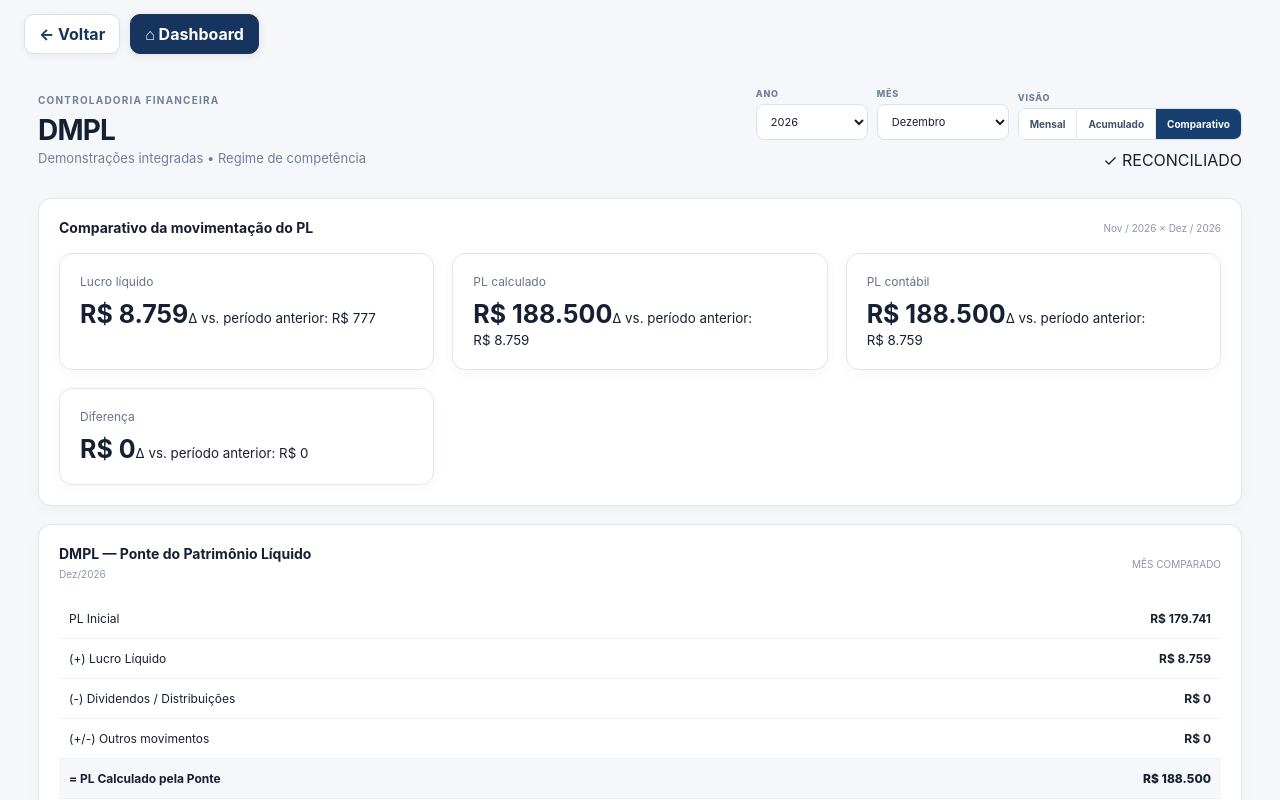
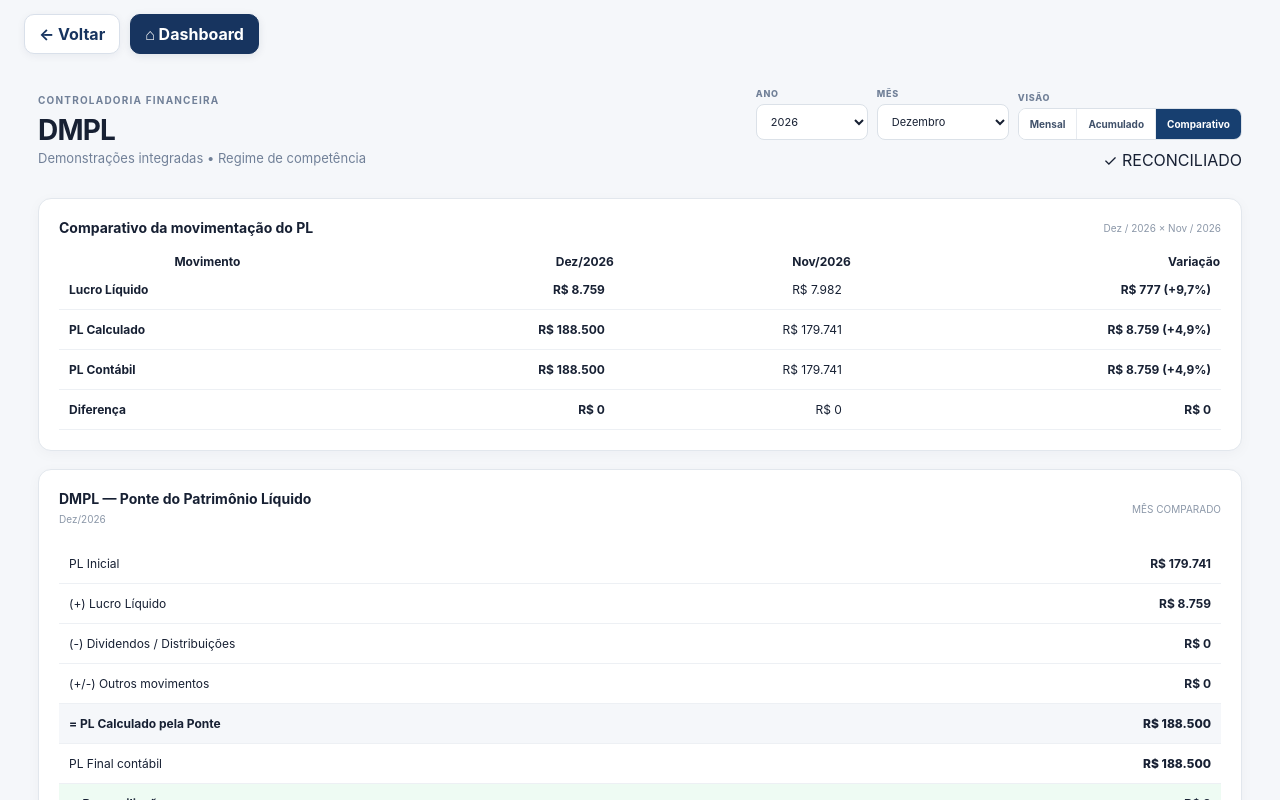
Before and after one commit to cardoso4009-byte/bp-financeiro-bi, a Next.js app: page /dmpl in a window 1280 px wide. Both pictures are taken after a click on the button "Comparativo". Shown: the top 800 px of the page. Built offline with nearby package versions, Linux system fonts and the light colour scheme.

Commit message:
fix: padroniza comparativo da DMPL

```diff
--- a/app/dmpl/page.tsx
+++ b/app/dmpl/page.tsx
@@ -43,7 +43,7 @@ export default function DMPLReconciliationPage() {
   return <main className="content" style={{ marginLeft: 0, width: '100%', maxWidth: 1400, margin: '0 auto' }}>
     <header><div><small>CONTROLADORIA FINANCEIRA</small><h1>DMPL</h1><p>Demonstrações integradas • Regime de competência</p></div><div style={{ display: 'grid', gap: 10, justifyItems: 'end' }}><ReportPeriodFilter value={period} onChange={setPeriod} years={availableYears.length ? availableYears : [2026]} /><div className="period">{ok ? '✓ RECONCILIADO' : '! PENDÊNCIA'}</div></div></header>
 
-    {period.view === 'comparativo' && <section className="panel wide" style={{ marginBottom: 18 }}><div className="panel-title"><h2>Comparativo da movimentação do PL</h2><span>{previous ? `${REPORT_MONTHS[previousPeriod.month - 1]} / ${previousPeriod.year} × ${REPORT_MONTHS[period.month - 1]} / ${period.year}` : 'Sem período anterior disponível'}</span></div>{previous ? <div className="indicator-grid"><Metric title="Lucro líquido" value={brl(d.lucroLiquido)} delta={d.lucroLiquido - previous.lucroLiquido} /><Metric title="PL calculado" value={brl(d.plCalculado)} delta={d.plCalculado - previous.plCalculado} /><Metric title="PL contábil" value={brl(d.plContabil)} delta={d.plContabil - previous.plContabil} /><Metric title="Diferença" value={brl(Math.abs(d.diferenca))} delta={Math.abs(d.diferenca) - Math.abs(previous.diferenca)} /></div> : <div className="note">Não há dados disponíveis para o período imediatamente anterior.</div>}</section>}
+    {period.view === 'comparativo' && <section className="panel wide" style={{ marginBottom: 18 }}><div className="panel-title"><h2>Comparativo da movimentação do PL</h2><span>{previous ? `${REPORT_MONTHS[period.month - 1]} / ${period.year} × ${REPORT_MONTHS[previousPeriod.month - 1]} / ${previousPeriod.year}` : 'Sem período anterior disponível'}</span></div>{previous ? <div className="table-wrap"><table><thead><tr><th>Movimento</th><th style={{ textAlign: 'right' }}>{REPORT_MONTHS[period.month - 1]}/{period.year}</th><th style={{ textAlign: 'right' }}>{REPORT_MONTHS[previousPeriod.month - 1]}/{previousPeriod.year}</th><th style={{ textAlign: 'right' }}>Variação</th></tr></thead><tbody><ComparisonRow title="Lucro Líquido" current={d.lucroLiquido} previous={previous.lucroLiquido} /><ComparisonRow title="PL Calculado" current={d.plCalculado} previous={previous.plCalculado} /><ComparisonRow title="PL Contábil" current={d.plContabil} previous={previous.plContabil} /><ComparisonRow title="Diferença" current={Math.abs(d.diferenca)} previous={Math.abs(previous.diferenca)} /></tbody></table></div> : <div className="note">Não há dados disponíveis para o período imediatamente anterior.</div>}</section>}
 
     <section className="panel wide"><div className="panel-title"><div><h2>DMPL — Ponte do Patrimônio Líquido</h2><span>{periodLabel(period)}</span></div><span>{period.view === 'mensal' ? 'MÊS' : period.view === 'acumulado' ? 'ACUMULADO' : 'MÊS COMPARADO'}</span></div>
       <div className="table-wrap"><table><tbody>
@@ -99,6 +99,8 @@ function periodLabel(period: ReportPeriod) {
   return period.view === 'acumulado' ? `Jan–${month}/${period.year}` : `${month}/${period.year}`
 }
 
-function Metric({ title, value, delta }: { title: string; value: string; delta: number }) {
-  return <div className="indicator"><span>{title}</span><strong>{value}</strong><small>Δ vs. período anterior: {brl(delta)}</small></div>
+function ComparisonRow({ title, current, previous }: { title: string; current: number; previous: number }) {
+  const delta = current - previous
+  const percent = previous === 0 ? null : (delta / Math.abs(previous)) * 100
+  return <tr><td><strong>{title}</strong></td><td style={{ textAlign: 'right', fontWeight: 700 }}>{brl(current)}</td><td style={{ textAlign: 'right' }}>{brl(previous)}</td><td style={{ textAlign: 'right', fontWeight: 700 }}>{brl(delta)}{percent === null ? '' : ` (${percent >= 0 ? '+' : ''}${percent.toFixed(1).replace('.', ',')}%)`}</td></tr>
 }
```
